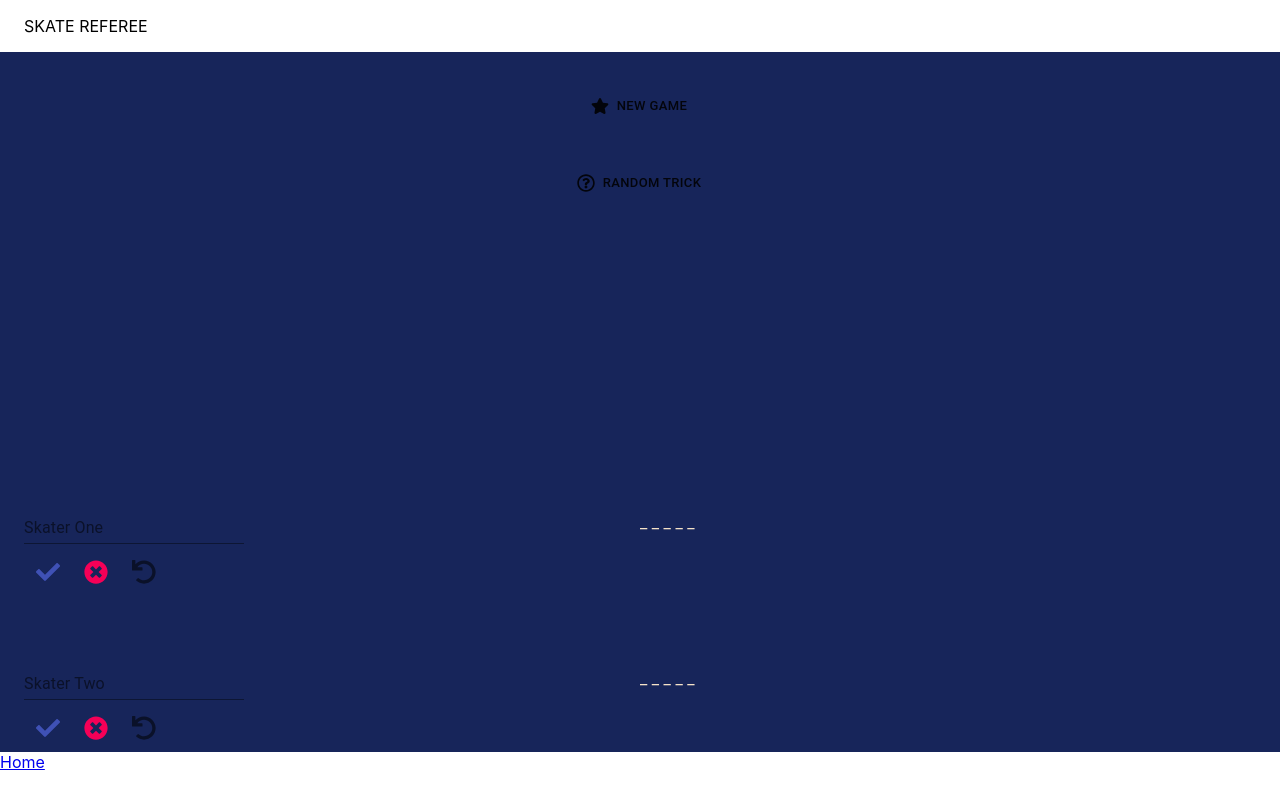
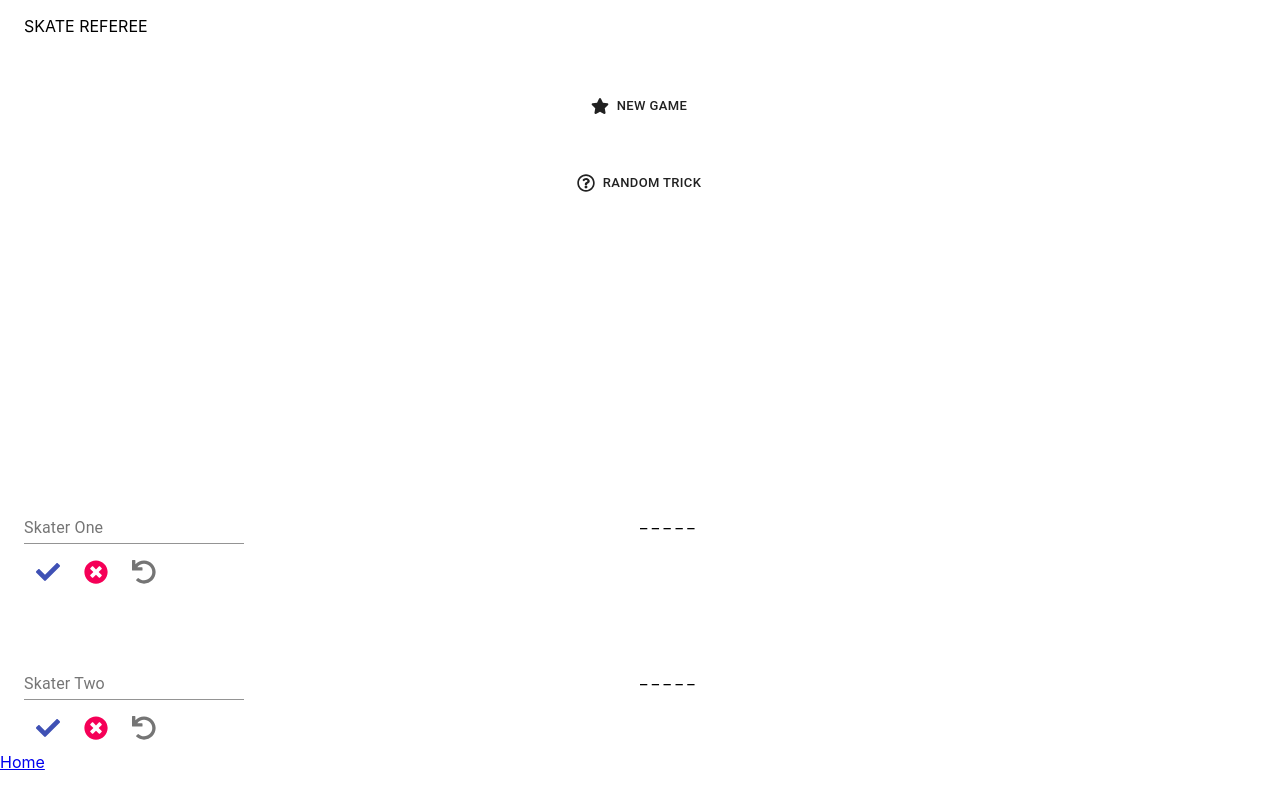
Before and after one commit to daryllcapistrano/skate-referee, a React (Create React App) app: page /home in a window 1280 px wide. Built offline with nearby package versions, Linux system fonts and the light colour scheme.

Commit message:
remove background and text color

```diff
--- a/src/components/Displays/styles.js
+++ b/src/components/Displays/styles.js
@@ -5,8 +5,6 @@ export const useStyles = makeStyles({
     display: `flex`,
     flexDirection: `column`,
     justifyContent: `space-between`,
-    backgroundColor: `#17255A`,
-    color: `#F5E2C8`,
     height: `calc(100vh - 100px)`,
   },
 });
```
